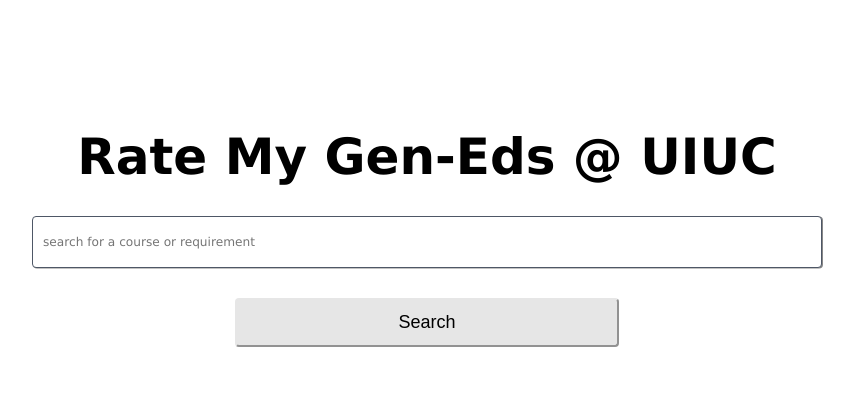
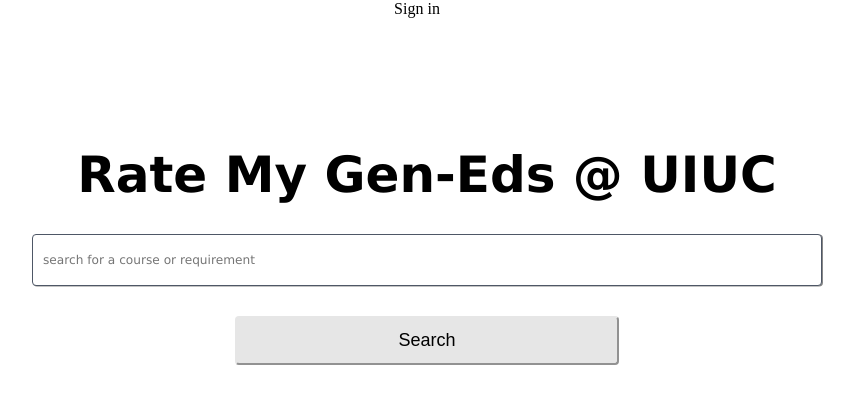
Before and after one commit to inolasv/dev-ada-ratemygeneds, a React (Create React App) app in the folder client/: page / in a window 1280 px wide. Shown: the top 404 px of the page, without its empty margins (213-1067 px from the left). Built offline with nearby package versions, Linux system fonts and the light colour scheme.

Commit message:
added stars

```diff
--- a/client/src/components/Home.js
+++ b/client/src/components/Home.js
@@ -1,6 +1,7 @@
 import '../stylesheets/Search.css';
 import React, { Component, useState } from 'react';
 import Course from './courseList';
+import star from '../star.png'
 export default function Search() {
   const [courses, setCourses] = useState([]);
   const [searchValue, setSearchValue] = useState([]);
@@ -48,8 +49,17 @@
     return "box"
   }
 
+  const makeStars = () => {
+    const stars = [];
+    for(var i = 0; i < Math.random() * 5; i++) {
+      stars.push(<img src={star} alt="Star" className="star"/>);
+    }
+    return stars;
+  }
+
   return (
     <div className="search-wrapper">
+      <p className="sign-in">Sign in</p>
       <h1 className="title">Rate My Gen-Eds @ UIUC</h1>
       {/* <p>This is what you typed: {searchValue}</p> */}
       <input
@@ -72,6 +82,7 @@
             <p className={determineClass(course['NAT'])}>{ course['NAT'] }</p>
             <p className={determineClass(course['QR'])}>{course['QR']}</p>
             <p className={determineClass(course['SBS'])}>{course['SBS']}</p>
+            {makeStars()}
           </div>
         </div>
       ))}
--- a/client/src/stylesheets/Search.css
+++ b/client/src/stylesheets/Search.css
@@ -11,9 +11,17 @@
   margin-bottom: 20px;
 }
 
+.star {
+  height: 20px;
+}
+
 div {
   text-align: center;
   margin: 0 auto;
+}
+
+p {
+  margin-right: 20px;
 }
 
 input {
```
Also changed, not shown: client/src/star.png (added).
